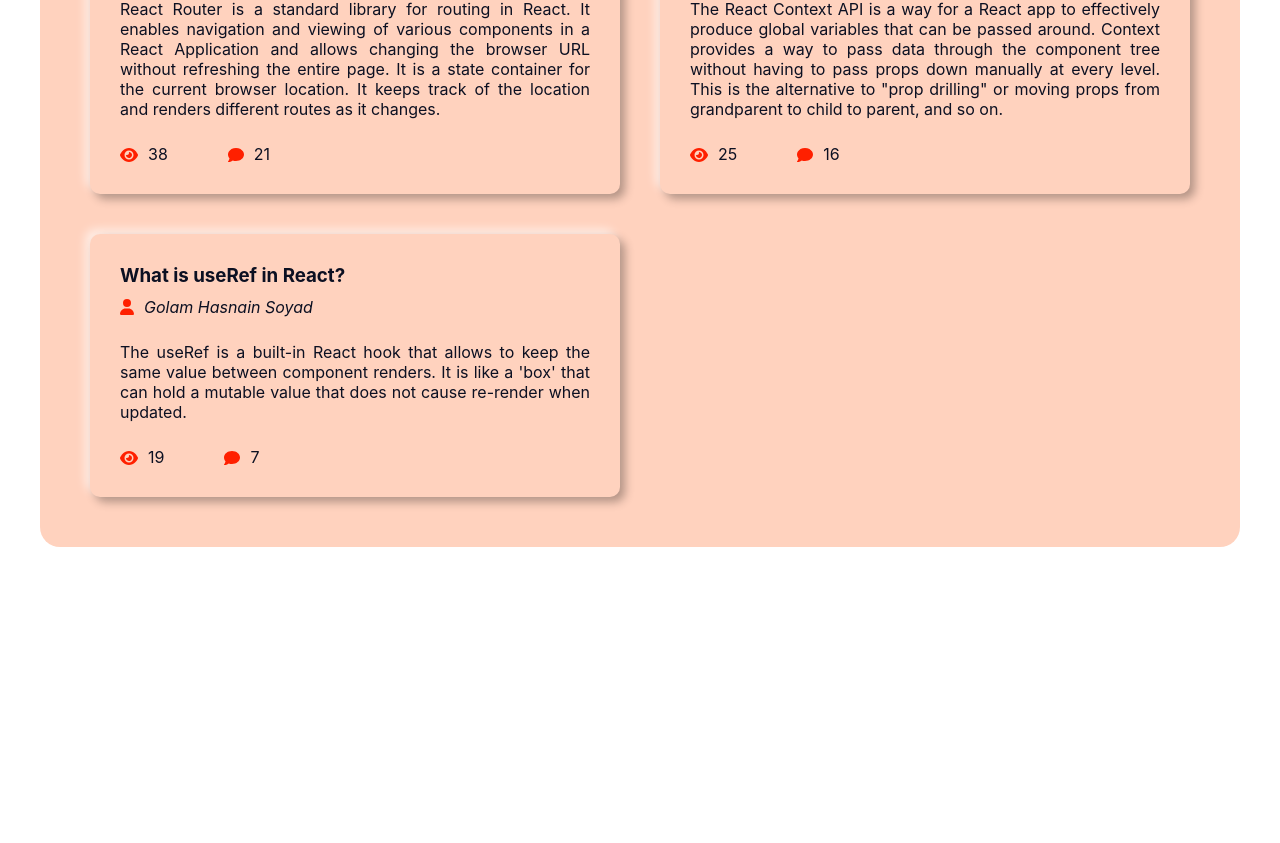
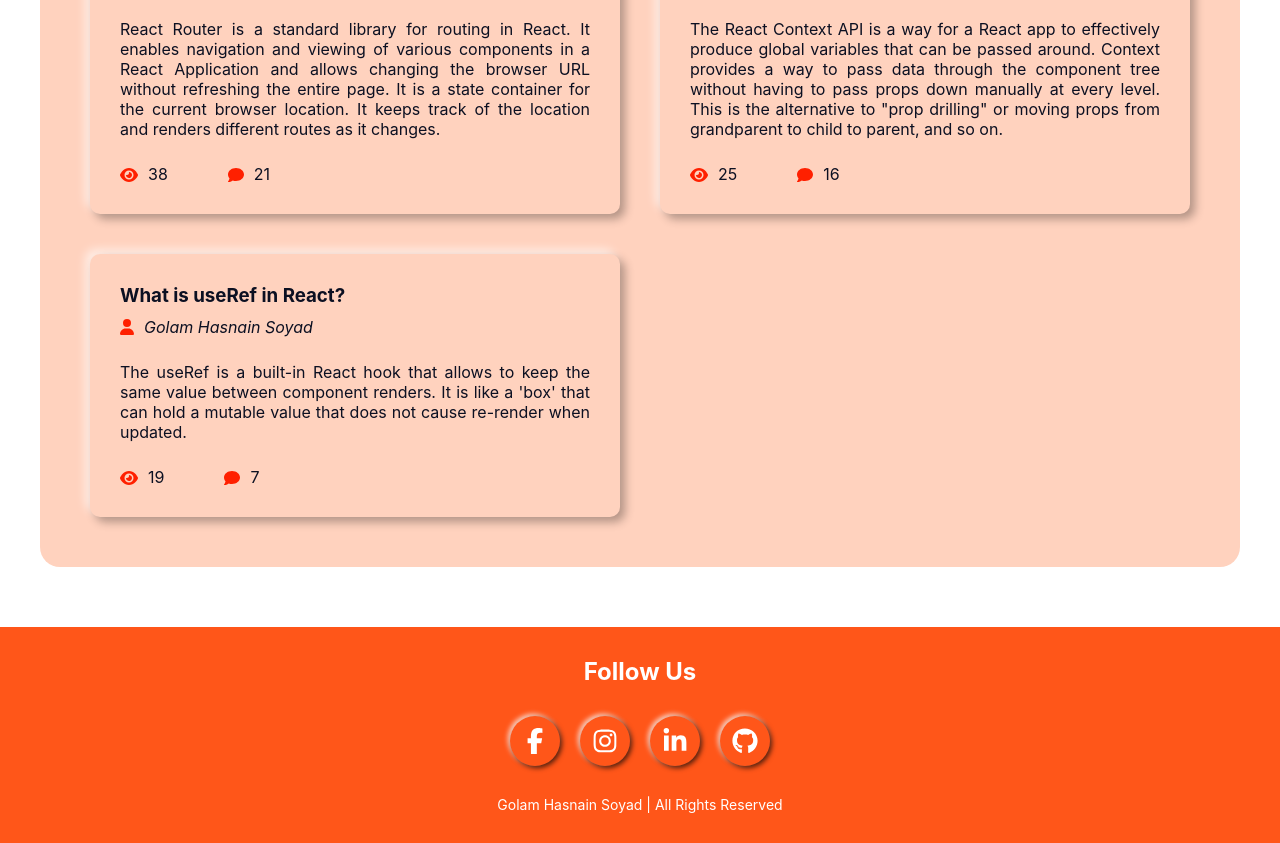
Before and after one commit to GHSoyad/bling-quizzes-react, a React (Create React App) app: page /blogs in a window 1280 px wide. Shown: the part 358-1201 px from the top of the page. Before the commit the page ends 945 px from the top, so only its background shows below. Built offline with nearby package versions, Linux system fonts and the light colour scheme.

Commit message:
Added footer

```diff
--- a/package.json
+++ b/package.json
@@ -4,6 +4,7 @@
   "private": true,
   "dependencies": {
     "@fortawesome/fontawesome-svg-core": "^6.2.0",
+    "@fortawesome/free-brands-svg-icons": "^6.2.0",
     "@fortawesome/free-regular-svg-icons": "^6.2.0",
     "@fortawesome/free-solid-svg-icons": "^6.2.0",
     "@fortawesome/react-fontawesome": "^0.2.0",
--- a/src/App.js
+++ b/src/App.js
@@ -41,10 +41,6 @@ function App() {
         {
           path: '/blogs',
           element: <Blogs></Blogs>
-        },
-        {
-          path: '*',
-          element: <ErrorPage></ErrorPage>
         }
       ]
     },
--- a/src/components/Blogs/Blogs.js
+++ b/src/components/Blogs/Blogs.js
@@ -1,5 +1,5 @@
 import { FontAwesomeIcon } from '@fortawesome/react-fontawesome';
-import { faUser, faEye, faComment } from '@fortawesome/free-solid-svg-icons'
+import { faUser, faEye, faComment } from '@fortawesome/free-solid-svg-icons';
 import React from 'react';
 import './Blogs.css';
 
--- /dev/null
+++ b/src/components/Footer/Footer.css
@@ -0,0 +1,59 @@
+.footer {
+    background-color: var(--clr-primary);
+    color: white;
+    text-align: center;
+    margin-top: 60px;
+    padding: 30px;
+}
+
+.footer-items {
+    display: flex;
+    flex-direction: column;
+    gap: 20px;
+}
+
+.footer h2 {
+    margin-bottom: 10px;
+}
+
+.footer ul {
+    display: flex;
+    justify-content: center;
+    flex-wrap: wrap;
+    gap: 20px;
+}
+
+.footer ul li {
+    list-style: none;
+}
+
+.footer ul li a {
+    display: block;
+    position: relative;
+    margin: 0;
+    color: white;
+    border: 1px solid transparent;
+    border-radius: 50%;
+    font-size: 26px;
+    padding: 24px;
+    box-shadow: 2px 2px 5px rgba(0, 0, 0, 0.7), -2px -2px 5px rgba(255, 255, 255, 0.8);
+    transition: .3s;
+}
+
+.footer a:hover {
+    color: var(--clr-primary);
+    background-color: white;
+    box-shadow: 0 0 5px rgba(255, 255, 255, 0.5);
+}
+
+.footer .footer-icon {
+    position: absolute;
+    top: 50%;
+    left: 50%;
+    transform: translate(-50%, -50%);
+}
+
+.footer .copyright {
+    margin-top: 10px;
+    font-size: 14px;
+}
--- /dev/null
+++ b/src/components/Footer/Footer.js
@@ -0,0 +1,24 @@
+import { FontAwesomeIcon } from '@fortawesome/react-fontawesome';
+import { faFacebookF, faInstagram, faLinkedinIn, faGithub } from '@fortawesome/free-brands-svg-icons';
+import React from 'react';
+import './Footer.css'
+
+const Footer = () => {
+    return (
+        <div className='footer'>
+            <div className='footer-items'>
+                <h2>Follow Us</h2>
+                <ul class="footer-icons">
+                    <li><a href="https://www.facebook.com/golam.sowad/" target="_blank" rel="noreferrer noopener"><FontAwesomeIcon icon={faFacebookF} className="footer-icon"></FontAwesomeIcon></a></li>
+                    <li><a href="https://www.instagram.com/gh_sowad/" target="_blank" rel="noreferrer noopener"><FontAwesomeIcon icon={faInstagram} className="footer-icon"></FontAwesomeIcon></a>
+                    </li>
+                    <li><a href="https://www.linkedin.com/in/ghsoyad/" target="_blank" rel="noreferrer noopener"><FontAwesomeIcon icon={faLinkedinIn} className="footer-icon"></FontAwesomeIcon></a></li>
+                    <li><a href="https://github.com/GHSoyad" target="_blank" rel="noreferrer noopener"><FontAwesomeIcon icon={faGithub} className="footer-icon"></FontAwesomeIcon></a></li>
+                </ul>
+                <p class="copyright">Golam Hasnain Soyad | All Rights Reserved</p>
+            </div>
+        </div>
+    );
+};
+
+export default Footer;
--- a/src/components/Navbar/Navbar.css
+++ b/src/components/Navbar/Navbar.css
@@ -2,6 +2,7 @@
     background-color: var(--clr-primary);
     box-shadow: 0 0 10px var(--clr-primary);
     color: white;
+    margin-bottom: 60px;
 }
 
 .navbar h2 {
--- a/src/layouts/Main.js
+++ b/src/layouts/Main.js
@@ -1,5 +1,6 @@
 import React from 'react';
 import { Outlet } from 'react-router-dom';
+import Footer from '../components/Footer/Footer';
 import Navbar from '../components/Navbar/Navbar';
 
 const Main = () => {
@@ -7,6 +8,7 @@ const Main = () => {
         <div>
             <Navbar></Navbar>
             <Outlet></Outlet>
+            <Footer></Footer>
         </div>
     );
 };
```
Also changed, not shown: 1 other file (tests, documents, lock files or other folders).
